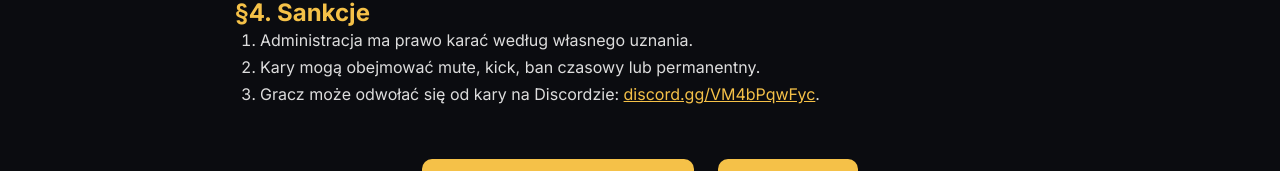
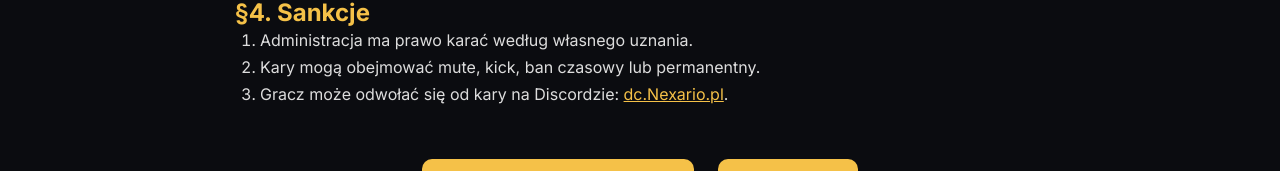
Before and after one commit to NexarioPL/Nexario, a plain HTML site: page regulamin-mc.html in a window 1280 px wide. Shown: the part 880-1051 px from the top of the page. Drawn offline with Linux system fonts and the light colour scheme.

Commit message:
Update regulamin-mc.html

```diff
--- a/regulamin-mc.html
+++ b/regulamin-mc.html
@@ -183,7 +183,7 @@
     <ol>
       <li>Administracja ma prawo karać według własnego uznania.</li>
       <li>Kary mogą obejmować mute, kick, ban czasowy lub permanentny.</li>
-      <li>Gracz może odwołać się od kary na Discordzie: <a href="https://discord.gg/VM4bPqwFyc" style="color:var(--brand);">discord.gg/VM4bPqwFyc</a>.</li>
+      <li>Gracz może odwołać się od kary na Discordzie: <a href="https://discord.gg/VM4bPqwFyc" style="color:var(--brand);">dc.Nexario.pl</a>.</li>
     </ol>
     <div class="buttons">
       <a href="https://nexariopl.github.io/Nexario/">🏠 Powrót na stronę główną</a>
```
